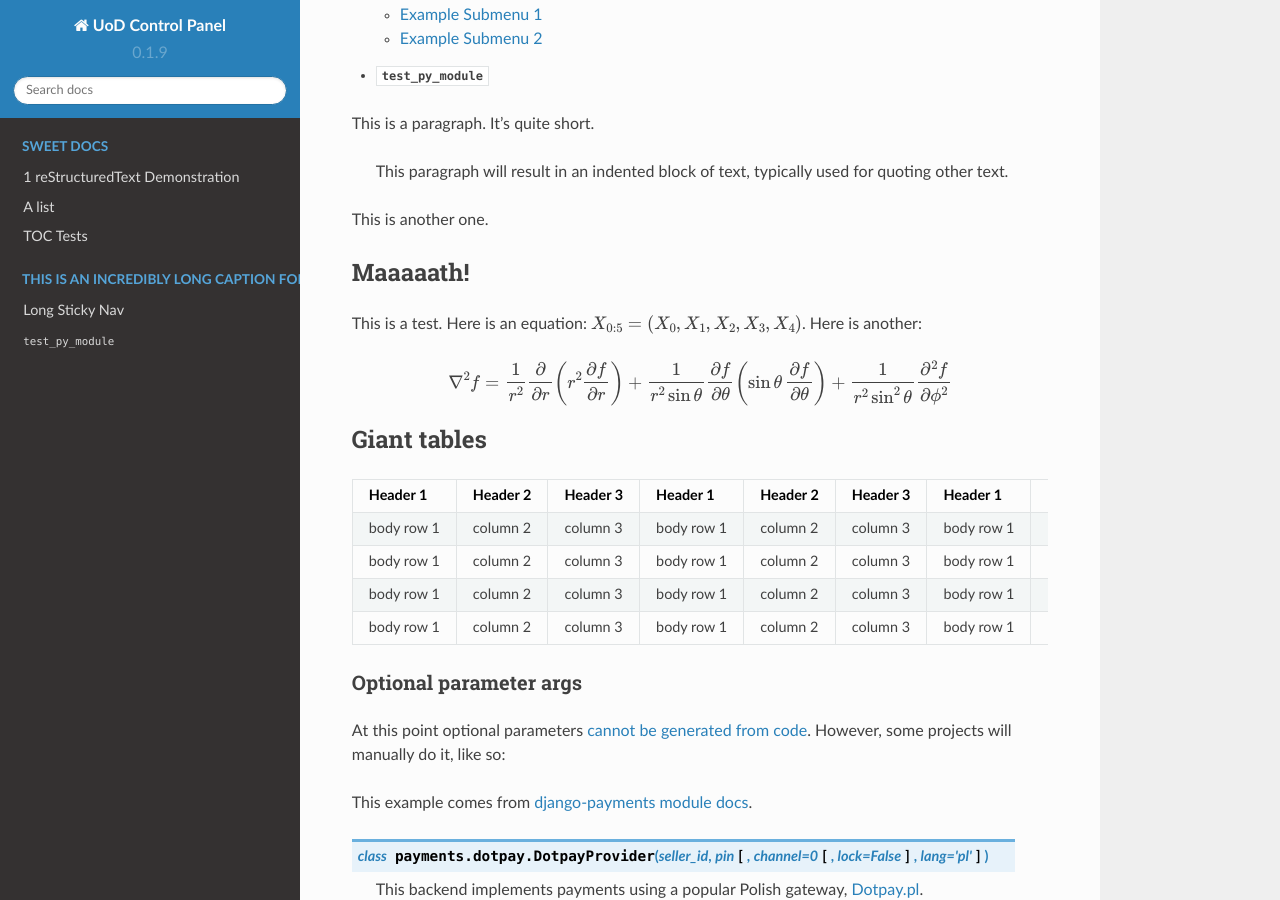
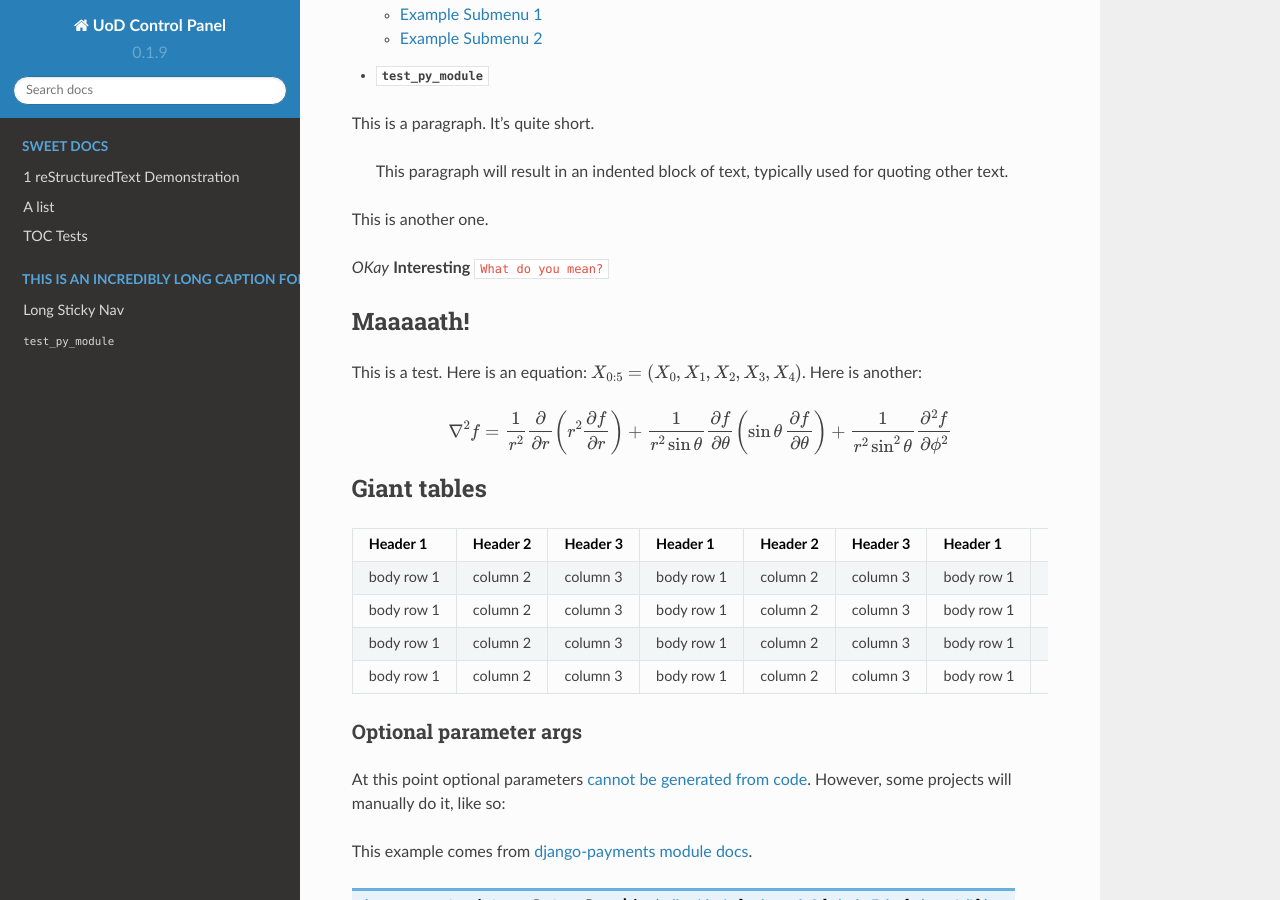
Before and after one commit to bilind/uodcp, a Sphinx documentation site: the page built from uodtemplates/sphinx_rtd_theme-master/demo_docs/source/index.rst, in a window 1280 px wide and 900 px high, scrolled down 1093 px. Built offline with Sphinx 7.4.7 and the Read the Docs theme 2.0.0, drawn with Linux system fonts in a browser that asks for light colours.

Commit message:
Adding some lines

```diff
--- a/uodtemplates/sphinx_rtd_theme-master/demo_docs/source/index.rst
+++ b/uodtemplates/sphinx_rtd_theme-master/demo_docs/source/index.rst
@@ -39,6 +39,8 @@ short.
    text, typically used for quoting other text.
 
 This is another one.
+
+*OKay* **Interesting** ``What do you mean?``
 
 Maaaaath!
 =========
```
